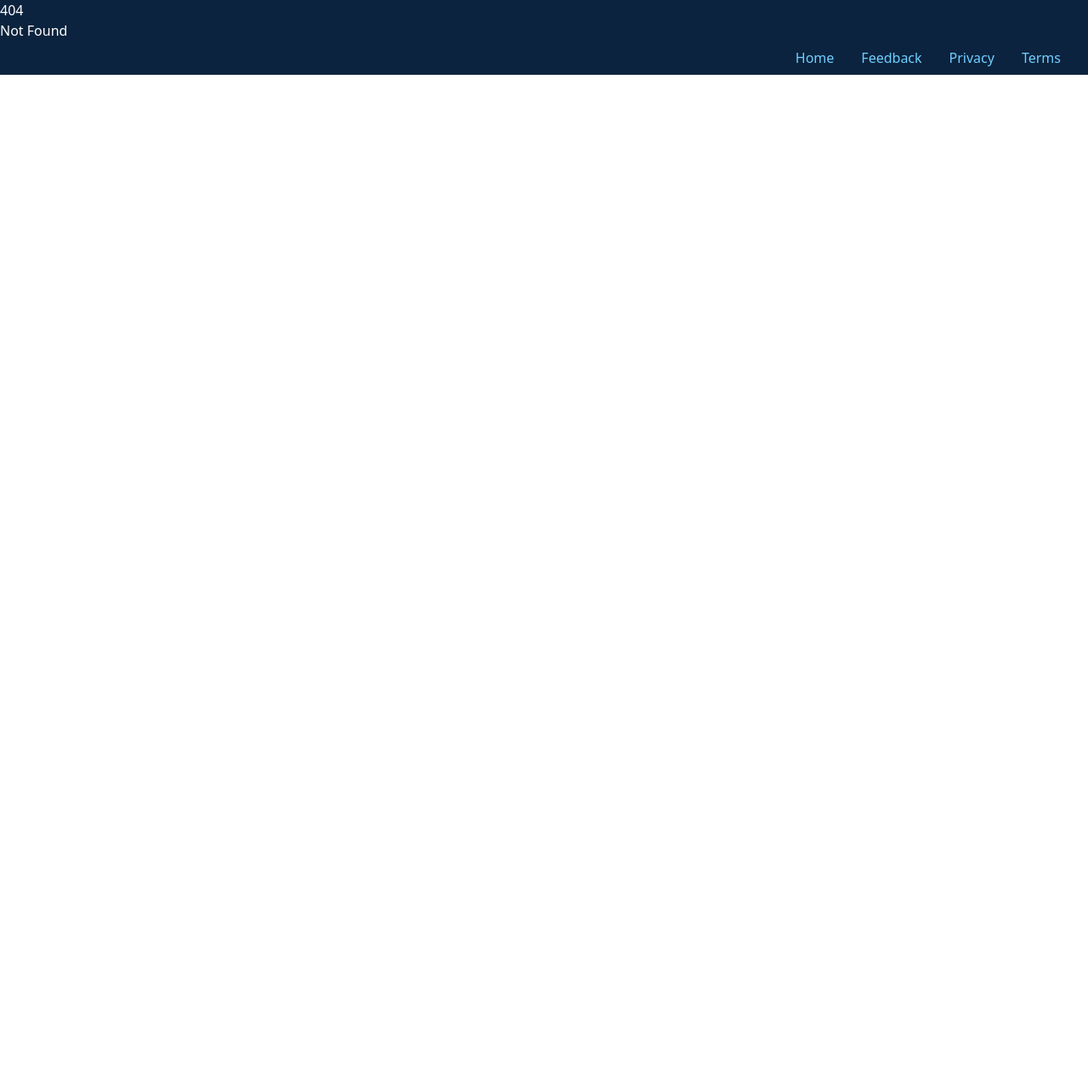
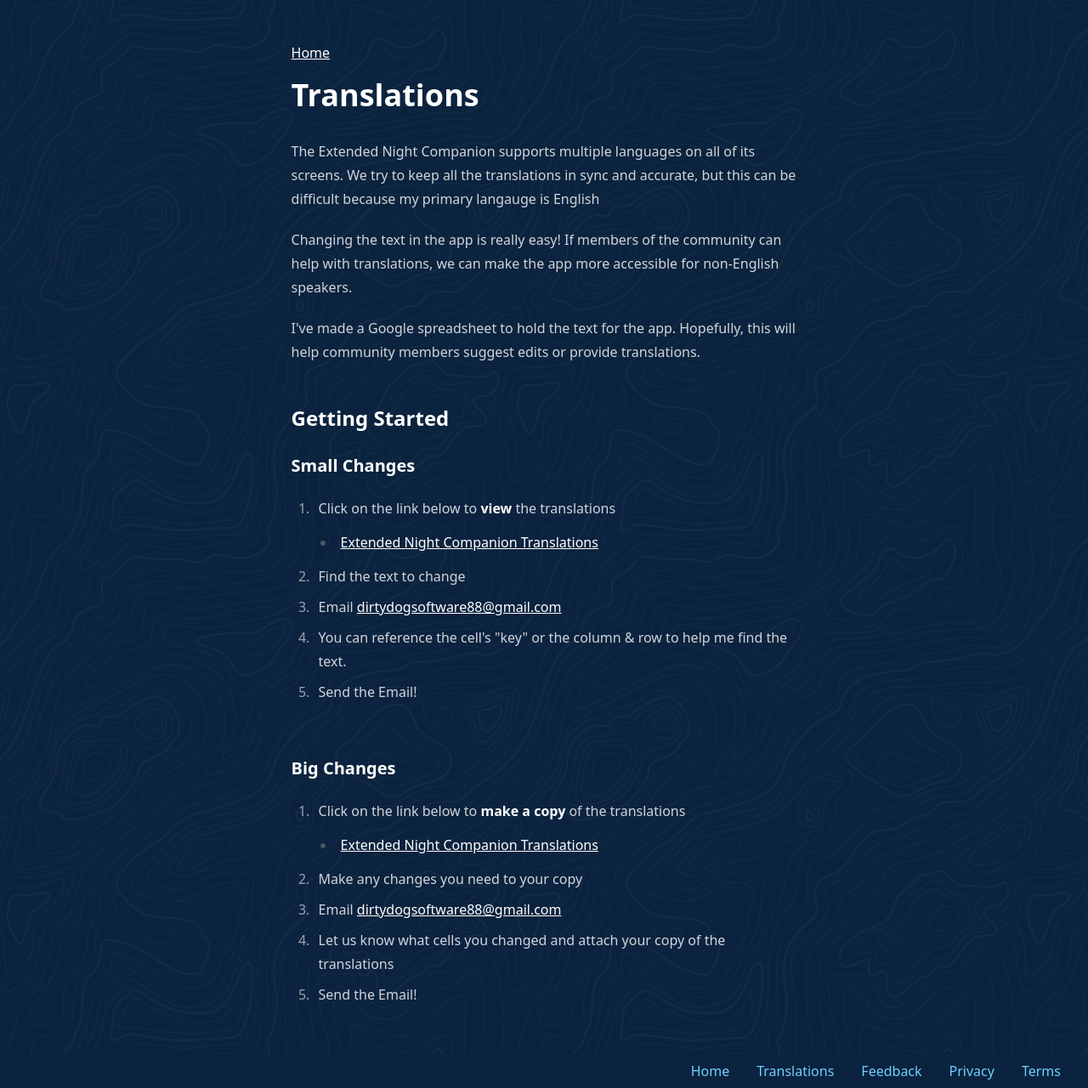
Before and after one commit to brooksbecton/Extended-Night-Site, a SvelteKit app: page /translations in a window 1280 px wide. Before the commit this address had no page. Shown: the whole page at 85% size. Before the commit the page ends 800 px from the top, so only its background shows below. Built offline with nearby package versions, Linux system fonts and the light colour scheme.

Commit message:
Add translations page

```diff
--- a/package.json
+++ b/package.json
@@ -16,6 +16,7 @@
     "@playwright/test": "^1.19.1",
     "@sveltejs/adapter-auto": "next",
     "@sveltejs/kit": "next",
+    "@tailwindcss/typography": "^0.5.8",
     "@typescript-eslint/eslint-plugin": "^5.10.1",
     "@typescript-eslint/parser": "^5.10.1",
     "autoprefixer": "^10.4.2",
@@ -23,8 +24,9 @@
     "eslint-config-prettier": "^8.3.0",
     "eslint-plugin-svelte3": "^3.2.1",
     "postcss": "^8.4.8",
-    "prettier": "^2.5.1",
+    "prettier": "^2.8.1",
     "prettier-plugin-svelte": "^2.5.0",
+    "prettier-plugin-tailwindcss": "^0.2.1",
     "sass": "^1.49.9",
     "svelte": "^3.44.0",
     "svelte-check": "^2.2.6",
--- a/src/routes/+layout.svelte
+++ b/src/routes/+layout.svelte
@@ -6,6 +6,9 @@
   <slot />
   <div class="flex py-2 px-8 justify-center sm:justify-end">
     <a class="hover:underline text-primary pr-8" href="/">Home</a>
+    <a class="hover:underline text-primary pr-8" href="/translations"
+      >Translations</a
+    >
     <a
       class="hover:underline text-primary pr-8"
       href="https://docs.google.com/forms/d/e/1FAIpQLSdKDaYchJ-g8Ly2xMAXb-PDRVG47yEHG1EVL8XdQVB7_a1a3Q/viewform?usp=sf_link"
--- /dev/null
+++ b/src/routes/translations/+page.svelte
@@ -0,0 +1,76 @@
+<script>
+  import "../../app.css";
+
+  const EMAIL = "dirtydogsoftware88@gmail.com";
+  const EMAIL_SUBJECT = "Translations | Extended Night Companion";
+  const TRANSLATIONS_SPREADSHEET_COPY_URL =
+    "https://docs.google.com/spreadsheets/d/1mjs2Lwx_Di-DzA8N0K5Y7r_gox0XA4ZJ1jxnWdDNjkw/copy?usp=sharing";
+  const TRANSLATIONS_SPREADSHEET_VIEW_URL =
+    "https://docs.google.com/spreadsheets/d/1mjs2Lwx_Di-DzA8N0K5Y7r_gox0XA4ZJ1jxnWdDNjkw/edit?usp=sharing";
+</script>
+
+<div class="Topography flex min-h-screen justify-center py-8">
+  <div class="prose prose-invert flex w-5/6 flex-col rounded  py-4 xl:w-3/6 ">
+    <a class="mb-4" href="/">Home</a>
+    <h1>Translations</h1>
+    <div>
+      <p class="mt-0">
+        The Extended Night Companion supports multiple languages on all of its
+        screens. We try to keep all the translations in sync and accurate, but
+        this can be difficult because my primary langauge is English
+      </p>
+      <p>
+        Changing the text in the app is really easy! If members of the community
+        can help with translations, we can make the app more accessible for
+        non-English speakers.
+      </p>
+      <p class="mb-0">
+        I've made a Google spreadsheet to hold the text for the app. Hopefully,
+        this will help community members suggest edits or provide translations.
+      </p>
+    </div>
+    <h2>Getting Started</h2>
+    <h3>Small Changes</h3>
+    <ol>
+      <li>Click on the link below to <strong>view</strong> the translations</li>
+      <ul>
+        <li>
+          <a href={TRANSLATIONS_SPREADSHEET_VIEW_URL} target="_blank"
+            >Extended Night Companion Translations</a
+          >
+        </li>
+      </ul>
+      <li>Find the text to change</li>
+      <li>
+        Email <a href={`mailto:${EMAIL}?Subject="${EMAIL_SUBJECT}"`}>{EMAIL}</a>
+      </li>
+      <li>
+        You can reference the cell's "key" or the column & row to help me find
+        the text.
+      </li>
+      <li>Send the Email!</li>
+    </ol>
+    <h3>Big Changes</h3>
+    <ol>
+      <li>
+        Click on the link below to <strong>make a copy</strong> of the translations
+      </li>
+      <ul>
+        <li>
+          <a href={TRANSLATIONS_SPREADSHEET_COPY_URL} target="_blank"
+            >Extended Night Companion Translations</a
+          >
+        </li>
+      </ul>
+      <li>Make any changes you need to your copy</li>
+      <li>
+        Email <a href={`mailto:${EMAIL}?Subject="${EMAIL_SUBJECT}"`}>{EMAIL}</a>
+      </li>
+      <li>
+        Let us know what cells you changed and attach your copy of the
+        translations
+      </li>
+      <li>Send the Email!</li>
+    </ol>
+  </div>
+</div>
--- a/tailwind.config.cjs
+++ b/tailwind.config.cjs
@@ -12,5 +12,7 @@ module.exports = {
       }
     },
   },
-  plugins: [],
+  plugins: [
+    require('@tailwindcss/typography'),
+  ],
 }
```
Also changed, not shown: src/app.css, 1 other file (tests, documents, lock files or other folders).
